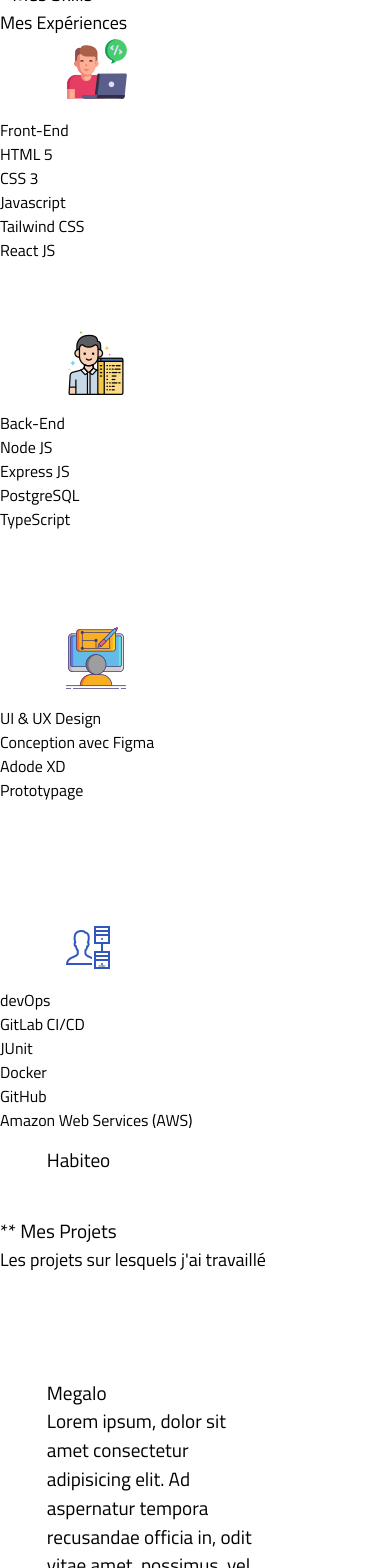
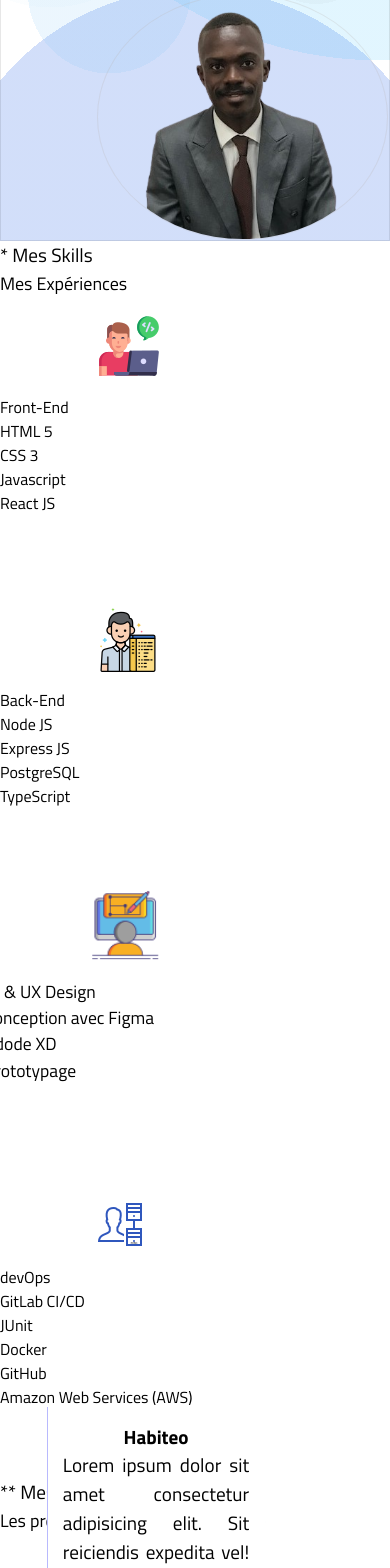
Before and after one commit to Edonak/Edouard-Portfolio, a React (Vite) app: page / in a window 390 px wide. Shown: the part 432-2000 px from the top of the page. Built offline with nearby package versions, Linux system fonts and the light colour scheme.

Commit message:
mis à jour du portfolio

```diff
--- a/package.json
+++ b/package.json
@@ -15,6 +15,7 @@
     "@fortawesome/react-fontawesome": "^0.2.0",
     "aos": "^2.3.4",
     "bootstrap": "^5.3.3",
+    "clsx": "^2.1.1",
     "fontawesome": "^5.6.3",
     "fortawesome": "^0.0.1-security",
     "react": "^18.2.0",
--- a/src/App.css
+++ b/src/App.css
@@ -162,29 +162,40 @@ body {
     padding-left: -4rem;
     font-size: 1.4rem;
   }
+  .buttonTelecharger{
+    width: 50%;
+    font-size: 1rem;
+  }
   .heroSectionContainerText {
     width: 100%;
     text-align: center;
     padding: 0 1rem 0 1rem;
   }
   .heroSectionContainerImage img {
-    margin-left: 8rem;
+    width: 75%;
+    margin-top: 2rem;
+    margin-left: 6rem;
     border-radius: 100%;
     border: 1px solid rgba(184, 181, 181, 0.274);
   }
   .heroSectionContainerImage {
-    width: 5%;
+    width: 100%;
   }
 }
 
 /*Style MySkills*/
 .myskillsTitle p {
-  font-size: 2rem;
+  font-size: 1.5rem;
 }
 .skills {
   width: 20%;
-  height: 30vh;
+  height: 45vh;
 }
+.skills figure{
+  padding-left: 4.5rem;
+  padding-top: 1rem;
+}
+
 /*Style MySkills reponsive*/
 
 @media screen and (max-width: 480px) {
@@ -199,7 +210,7 @@ body {
     height: 35vh;
   }
   .skills figure {
-    margin-left: 4rem;
+    margin-left: 1.5rem;
     padding-bottom: 1rem;
   }
 }
@@ -208,7 +219,10 @@ body {
 
 #myProjects {
   width: 100%;
-  height: 70vh;
+  height: 80vh;
+}
+.myProjectsTitle p{
+font-size: 1.5rem;
 }
 .myProjectsContainer {
   display: flex;
@@ -218,18 +232,11 @@ body {
   gap: 4rem;
 }
 .project {
-  width: 25%;
+  width: 24%;
   min-height: 30vh;
 }
 .project-image {
   position: relative;
-}
-.project-detail {
-  background: #ffffff;
-  margin-top: -6rem;
-  text-align: center;
-  position: absolute;
-  height: 13.6vh;
 }
 .buttonVoirPlus{
     text-align: center;
@@ -291,6 +298,23 @@ button.contact_form_submit,
   color: #ffffff;
 }
 
+
+
+/*Formulaire style*/
+.containerFormulaire{}
+
+@media screen and (max-width: 480px) {
+  .formulaire{
+    width: 100%;
+    height: 100vh;
+    background: #000;
+  }
+  .contact{
+    display: none;
+  }
+  }
+
+
 /* footer style*/
 footer {
   margin: auto;
--- a/src/components/contact.tsx
+++ b/src/components/contact.tsx
@@ -4,7 +4,7 @@ import { FontAwesomeIcon } from "@fortawesome/react-fontawesome";
 import ButtonGeneral from "./primaryComponents/buttonGeneral";
 import LinkdinLogo from "./../../public/images/icons8-linkedin.svg";
 
-interface ContactFormProps {}
+interface ContactFormProps { }
 
 const ContactForm: React.FC<ContactFormProps> = () => {
   const [formData, setFormData] = useState<{
@@ -33,14 +33,13 @@ const ContactForm: React.FC<ContactFormProps> = () => {
     console.log(formData);
   };
   return (
-  <section className=" h-[90vh] bg-slate-400">
+    <section className=" h-[90vh] bg-slate-400 containerFormulaire">
       <div className="pt-10">
         <div className="">
           <div className="">
             <div className="bg-white relative flex shadow-lg w-[50%]  mx-auto my-auto h-[70vh] rounded-t-3xl  rounded-br-none">
-            <div className="w-[60%] ">
-              <form onSubmit={handleSubmit} className="">
-                <div className="rounded-none border-b border-gray-300 p-6 pb-9 pt-20 pl-10 pr-40 ">
+              <div className="">
+                <form onSubmit={handleSubmit} className="formulaire rounded-none border-b border-gray-300 p-6 pb-9 pt-20 pl-10 pr-40 ">
                     <h3 className="text-black text-4xl tracking-wide font-bold mb-4">
                       Me Contacter
                     </h3>
@@ -80,7 +79,6 @@ return (
                       value="Envoyer"
                       className="contact_form_submit w-[100%] text-white hover:bg-transparent hover:text-blue-800 hover:border-blue-800 font-semibold  py-3 px-4 mt-8 border border-white rounded-full"
                     />
-                </div>
                 </form>
 
               </div>
--- /dev/null
+++ b/src/components/herosection/BlurImage.tsx
@@ -0,0 +1,69 @@
+import * as React from 'react';
+import clsx from 'clsx';
+
+interface BlurImageProps {
+  img: React.ReactElement;
+  className?: string;
+  style?: React.CSSProperties;
+}
+
+const BlurImage: React.FC<BlurImageProps> = ({ img, ...rest }) => {
+  const [visible, setVisible] = React.useState(false);
+  const imgRef = React.useRef<HTMLImageElement | null>(null);
+  const { src, srcSet, sizes } = img.props;
+
+  React.useLayoutEffect(() => {
+    if (imgRef.current?.complete) setVisible(true);
+  }, []);
+
+  React.useEffect(() => {
+    if (!imgRef.current) return;
+    if (imgRef.current.complete) return;
+
+    let current = true;
+    imgRef.current.addEventListener('load', () => {
+      if (!imgRef.current || !current) return;
+      setTimeout(() => {
+        setVisible(true);
+      }, 950);
+    });
+
+    return () => {
+      current = false;
+    };
+  }, [src, srcSet, sizes]);
+
+  const imgEl = React.cloneElement(img, {
+    ref: imgRef,
+    key: img.props.src,
+    className: clsx(
+      img.props.className,
+      'w-full h-full object-cover transition-opacity',
+      {
+        'opacity-0': !visible,
+      }
+    ),
+  });
+
+  return (
+    <>
+      <div
+        className={clsx(rest.className, 'w-2/3 h-70')}
+        style={
+          visible === false
+            ? {
+                ...rest.style,
+                backgroundSize: 'cover',
+                backgroundColor: 'rgba(232, 74, 148, 0.8)',
+                filter: `blur(3px)`,
+              }
+            : rest.style
+        }
+      >
+        {imgEl}
+      </div>
+    </>
+  );
+};
+
+export default BlurImage;
--- a/src/components/herosection/heroSection.tsx
+++ b/src/components/herosection/heroSection.tsx
@@ -2,10 +2,11 @@ import Avatar from "../primaryComponents/avatar";
 import ButtonGeneral from "../primaryComponents/buttonGeneral";
 import { FaGithub, FaLinkedin } from "react-icons/fa";
 import ProfilPicture from "./../../../public/images/Sans_titre-removebg-preview.png";
+import BlurImage from "./BlurImage";
 
 export default function HeroSection() {
   return (
-    <section className="hero-section h-[80vh] w-[100%]">
+    <section className="hero-section h-[98vh] w-[100%]">
       <div className="flex w-[75%] justify-between mx-auto my-auto">
         <div className="avatar mt-6">
           <Avatar />
@@ -39,17 +40,19 @@ export default function HeroSection() {
           </div>
 
           <a
-            href="/../../doc/CV_2024-08-16_Edouard_NAKASILA ANAKEKA"
+            href="./../doc/CV_2024-08-16_Edouard_NAKASILA ANAKEKA"
             download="Edouard Nakasila CV.pdf"
           >
             <ButtonGeneral
               value="Télécharger mon CV"
-              className="bg-blue-800 text-white hover:bg-transparent hover:text-blue-800 hover:border-blue-800 font-semibold  py-3 px-4 mt-8 border border-white rounded"
+              className="buttonTelecharger bg-blue-800 text-white hover:bg-transparent hover:text-blue-800 hover:border-blue-800 font-semibold  py-3 px-4 mt-8 border border-white rounded"
             />
           </a>
         </div>
-        <figure className=" w-2/5 heroSectionContainerImage">
-          <img src={ProfilPicture} alt="Mon Profil" className="rounded-full" />
+        <figure className=" heroSectionContainerImage">
+        <BlurImage
+          img={<img src={ProfilPicture} alt="Mon Profil" className="rounded-full" />}
+        />
         </figure>
       </div>
     </section>
--- a/src/components/mySkills/mySkills.tsx
+++ b/src/components/mySkills/mySkills.tsx
@@ -17,8 +17,8 @@ export default function MySkills() {
             key={index}
             className="p-4 border-solid rounded-3xl  bg-slate-100 shadow-lg skills"
           >
-            <div className="mx-auto my-auto text-center">
-              <figure className="pl-6 pt-2">
+            <div className="mx-auto my-auto text-center Card-mySkills">
+              <figure>
                 <img src={item.src} alt="products chain" />
               </figure>
               <div className="">
--- a/src/components/project/myProject.tsx
+++ b/src/components/project/myProject.tsx
@@ -1,13 +1,11 @@
-import ButtonGeneral from "../primaryComponents/buttonGeneral";
-
 export default function MyProject() {
   return (
     <section
-      className="mx-auto my-auto py-5 bg-slate-100"
+      className="mx-auto my-auto py-5 bg-slate-100 myProjects"
       id="myProjects"
     >
-      <div className="mx-auto my-auto">
-        <p className="text-center uppercase font-bold text-3xl text-blue-800 pt-8">
+      <div className="mx-auto my-auto myProjectsTitle">
+        <p className="text-center uppercase font-bold text-blue-800 pt-8">
           ** Mes Projets
         </p>
         <h2 className="text-center font-semibold text-xl mb-8">
@@ -15,16 +13,21 @@ export default function MyProject() {
         </h2>
       </div>
       <div className="myProjectsContainer mx-auto my-auto py-5">
-        <div className=" project bg-slate-50 border-solid rounded-3xl shadow-lg  ">
-          <p className="text-center">Habiteo</p>
-        </div>
-        <div className=" project border-solid rounded-3xl shadow-lg">
-          <p className="text-center">Megalo</p>
-          <p>Lorem ipsum, dolor sit amet consectetur adipisicing elit. Ad aspernatur tempora recusandae officia in, odit vitae amet, possimus, vel necessitatibus mollitia numquam beatae. </p>
-        </div>
+        <div className="project bg-slate-50 border-solid rounded-3xl shadow-lg  ">
+          <p className="uppercase text-title">Habiteo</p>
+          <p className="text mb-6">Lorem ipsum dolor sit amet consectetur adipisicing elit. Sit reiciendis expedita vel! Accusantium, exercitationem officiis!</p>
+          <a href="http://" className="textLink">Voir le site</a>
+          </div>
+        <div className=" project bg-slate-50 border-solid rounded-3xl shadow-lg">
+          <p className="uppercase text-title">Megalo</p>
+          <p className="text mb-6">Lorem ipsum dolor sit amet consectetur adipisicing elit. Sit reiciendis expedita vel! Accusantium, exercitationem officiis!</p>
+          <a href="http://" className="textLink">Voir le site</a>
+          </div>
 
         <div className=" project bg-slate-50 border-solid rounded-3xl shadow-lg">
-          <p className="text-center">Gang</p>
+          <p className="uppercase text-title">Gang</p>
+          <p className="text mb-6">Lorem ipsum dolor sit amet consectetur adipisicing elit. Sit reiciendis expedita vel! Accusantium, exercitationem officiis!</p>
+          <a  href="http://" className="textLink">Voir le site</a>
         </div>
       </div>
       <div className="buttonVoirPlus">
--- a/src/data/data.json
+++ b/src/data/data.json
@@ -7,7 +7,6 @@
             "competence1":"HTML 5",
             "competence2":"CSS 3",
             "competence3":"Javascript",
-            "competence4":"Tailwind CSS",
             "competence5":"React JS"
          },
         {
--- a/src/index.css
+++ b/src/index.css
@@ -3,7 +3,6 @@
 @tailwind utilities;
 
 .skills {
-
 	transition-duration: .5s;
 	transition-property: transform;
 	&:hover {
@@ -11,8 +10,60 @@
 	}
 }
 
-.project { transition: all .2s ease-in-out; }
-.project:hover { transform: scale(1) rotate(5deg); }
+.project {
+  padding: 1rem;
+  transition: all .5s ease-out;
+  background: linear-gradient(to right, rgb(74, 77, 250) 50%, white 50%);
+  background-size: 200% 100%;
+  background-position: right bottom;
+}
+.project:hover {
+  background-position: left bottom;
+  color: azure;
+}
+
+.project .text{
+  display: block;
+  transition: all .4s ease-out;
+  text-align:justify;
+}
+.text-title{
+  text-align: center;
+  font-weight: bold;
+}
+
+
+.textLink:before{
+    content: "";
+    width: 0;
+    height: 2px;
+    background-color: hsl(14, 100, 53);
+    position: absolute;
+    top: 100%;
+    left: 0;
+    transition: width 0.3s ease-in-out;
+  }
+  &:after {
+    content: "\2192";
+    position: relative;
+    display: inline-block;
+    margin-left: 5px;
+    transform: rotate(-45deg);
+
+    transition: margin 0.3s ease-in-out, transform 0.3s ease-in-out,
+      color 0.3s ease-in-out;
+  }
+  &:hover {
+    &:before {
+      width: 100%;
+      z-index: -1;
+    }
+    &:after {
+      color: hsl(14, 100, 53);
+      margin-left: 15px;
+      transform: rotate(0deg);
+    }
+  }
 
 
 
```
Also changed, not shown: 1 other file (tests, documents, lock files or other folders). Lines whose indentation alone changed are shown as unchanged.
